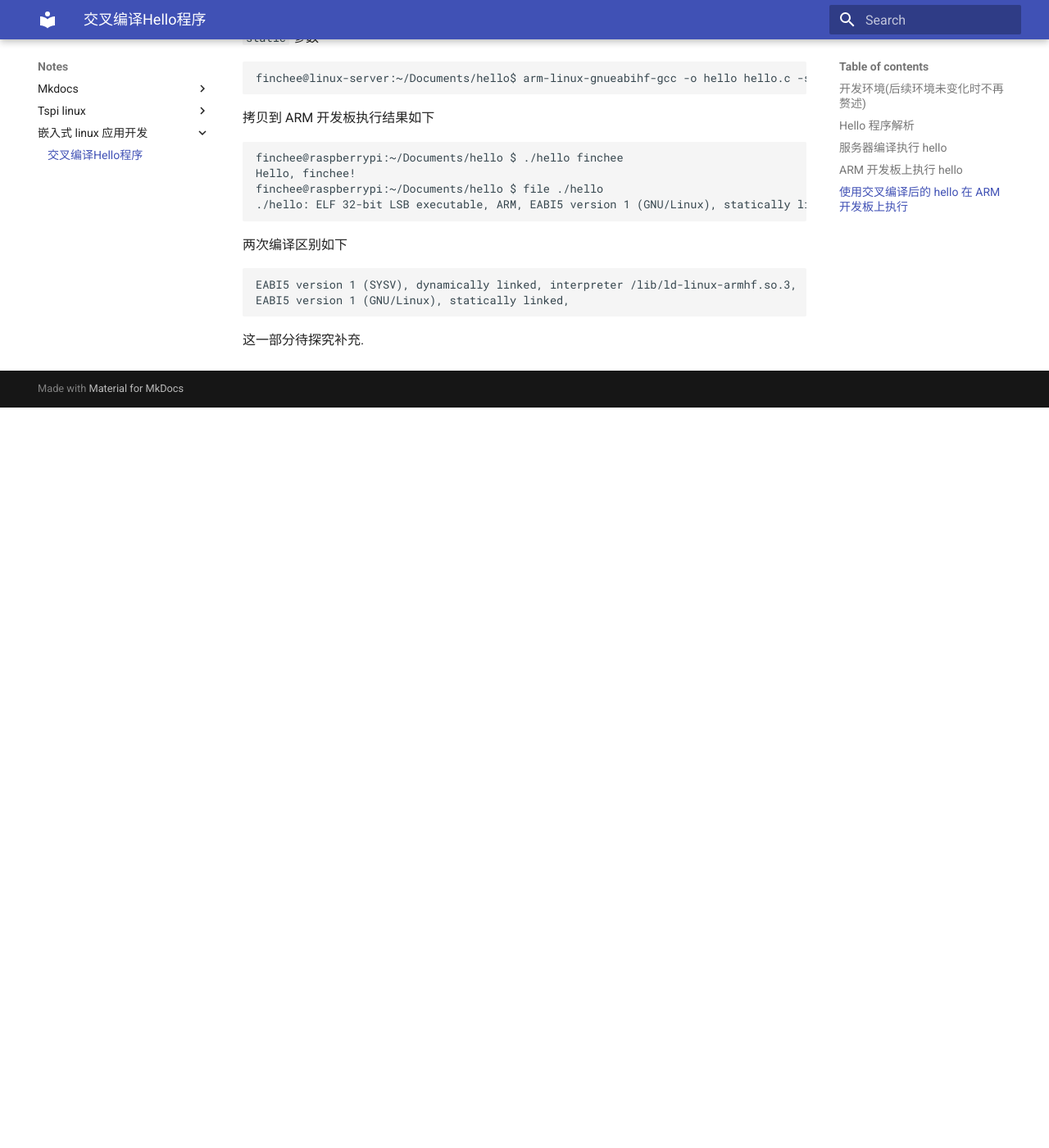
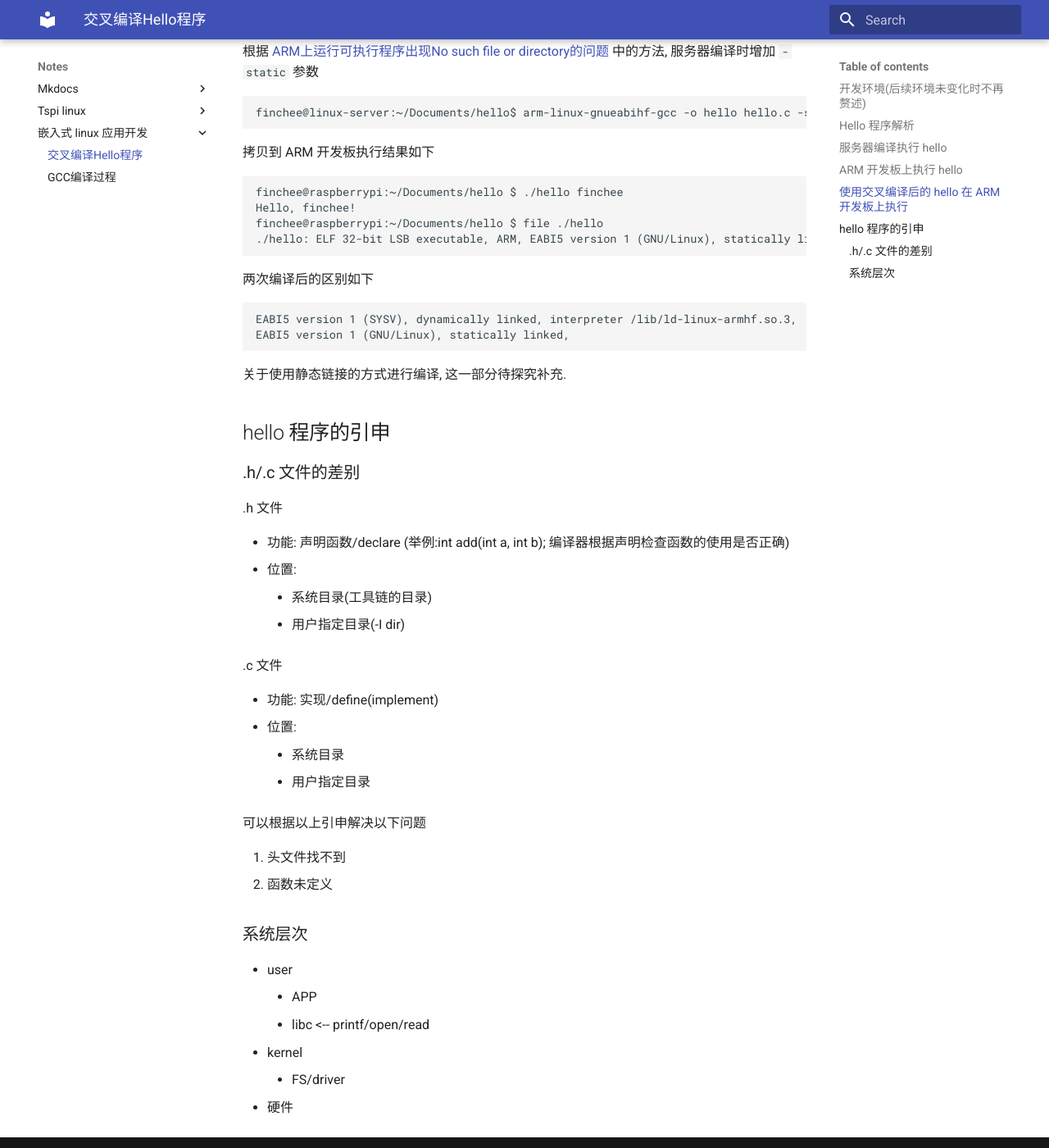
Before and after one commit to finchee/finchee.github.io, an MkDocs documentation site: the page built from docs/notes/嵌入式 linux 应用开发/1-1_交叉编译Hello程序.md, in a window 1280 px wide and 1400 px high, scrolled down 2050 px. Shown: the whole window at 82% size. Built offline with MkDocs 1.6.1 and Material for MkDocs 9.7.7, drawn with Linux system fonts in a browser that asks for light colours; before the commit the page ends 2547 px from its top, so only the background shows below that.

Commit message:
plugin support mermaid and update notes

```diff
--- a/docs/notes/嵌入式 linux 应用开发/交叉编译Hello程序.md
+++ b/docs/notes/嵌入式 linux 应用开发/1-1_交叉编译Hello程序.md
@@ -1,4 +1,6 @@
 # 交叉编译Hello程序
+
+---
 
 ## 开发环境(后续环境未变化时不再赘述)
 
@@ -78,7 +80,7 @@
     finchee@raspberrypi:~/Documents/hello $ file hello
     hello: ELF 32-bit LSB pie executable, ARM, EABI5 version 1 (SYSV), dynamically linked, interpreter /lib/ld-linux-armhf.so.3, BuildID[sha1]=b1771a5aa9c09f0b31345c161ad5ff6fa4909399, for GNU/Linux 3.2.0, not stripped
 
-根据[ARM上运行可执行程序出现No such file or directory的问题](https://blog.csdn.net/li_Xing666/article/details/81487840)中的方法, 服务器编译时增加 `-static` 参数
+根据 [ARM上运行可执行程序出现No such file or directory的问题](https://blog.csdn.net/li_Xing666/article/details/81487840) 中的方法, 服务器编译时增加 `-static` 参数
 
     finchee@linux-server:~/Documents/hello$ arm-linux-gnueabihf-gcc -o hello hello.c -static
 
@@ -89,9 +91,41 @@
     finchee@raspberrypi:~/Documents/hello $ file ./hello
     ./hello: ELF 32-bit LSB executable, ARM, EABI5 version 1 (GNU/Linux), statically linked, BuildID[sha1]=a5b138ce6e9a9bcd4a2014062121e7a1e4a9f505, for GNU/Linux 3.2.0, not stripped
 
-两次编译区别如下
+两次编译后的区别如下
 
     EABI5 version 1 (SYSV), dynamically linked, interpreter /lib/ld-linux-armhf.so.3,
     EABI5 version 1 (GNU/Linux), statically linked,
 
-这一部分待探究补充.
+关于使用静态链接的方式进行编译, 这一部分待探究补充.
+
+## hello 程序的引申
+
+### .h/.c 文件的差别
+
+.h 文件
+
+- 功能: 声明函数/declare (举例:int add(int a, int b); 编译器根据声明检查函数的使用是否正确)
+- 位置:
+  - 系统目录(工具链的目录)
+  - 用户指定目录(-I dir)
+
+.c 文件
+
+- 功能: 实现/define(implement)
+- 位置:
+  - 系统目录
+  - 用户指定目录
+
+可以根据以上引申解决以下问题
+
+1. 头文件找不到
+2. 函数未定义
+
+### 系统层次
+
+- user
+  - APP
+  - libc <-- printf/open/read
+- kernel
+  - FS/driver
+- 硬件
--- a/mkdocs.yml
+++ b/mkdocs.yml
@@ -6,3 +6,8 @@
   name: material
   features:
     - navigation.tabs
+markdown_extensions:
+  - mdx_truly_sane_lists
+plugins:
+    - search
+    - mermaid2
```
Also changed, not shown: docs/notes/mkdocs/使用指南.md (+26 -1 lines), docs/notes/嵌入式 linux 应用开发/2-1_GCC编译过程.md (added, +16 -0 lines).
